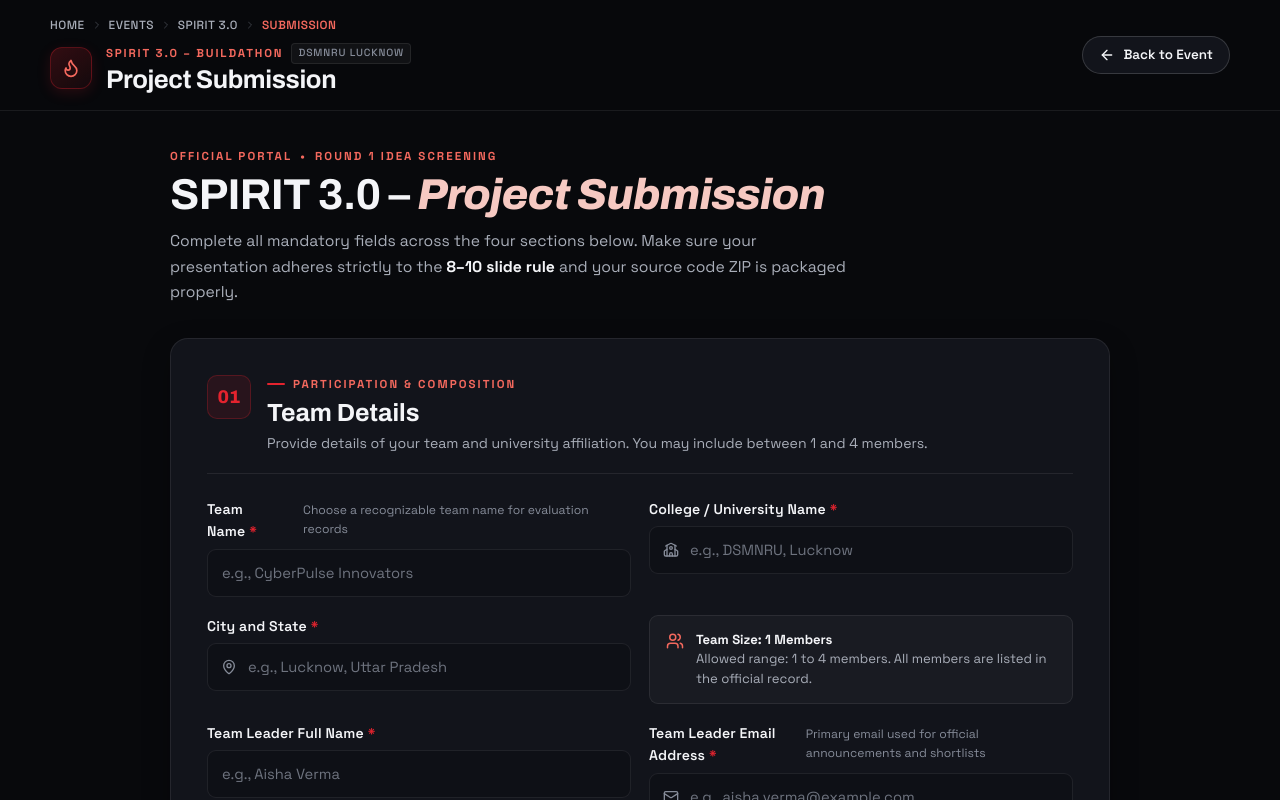
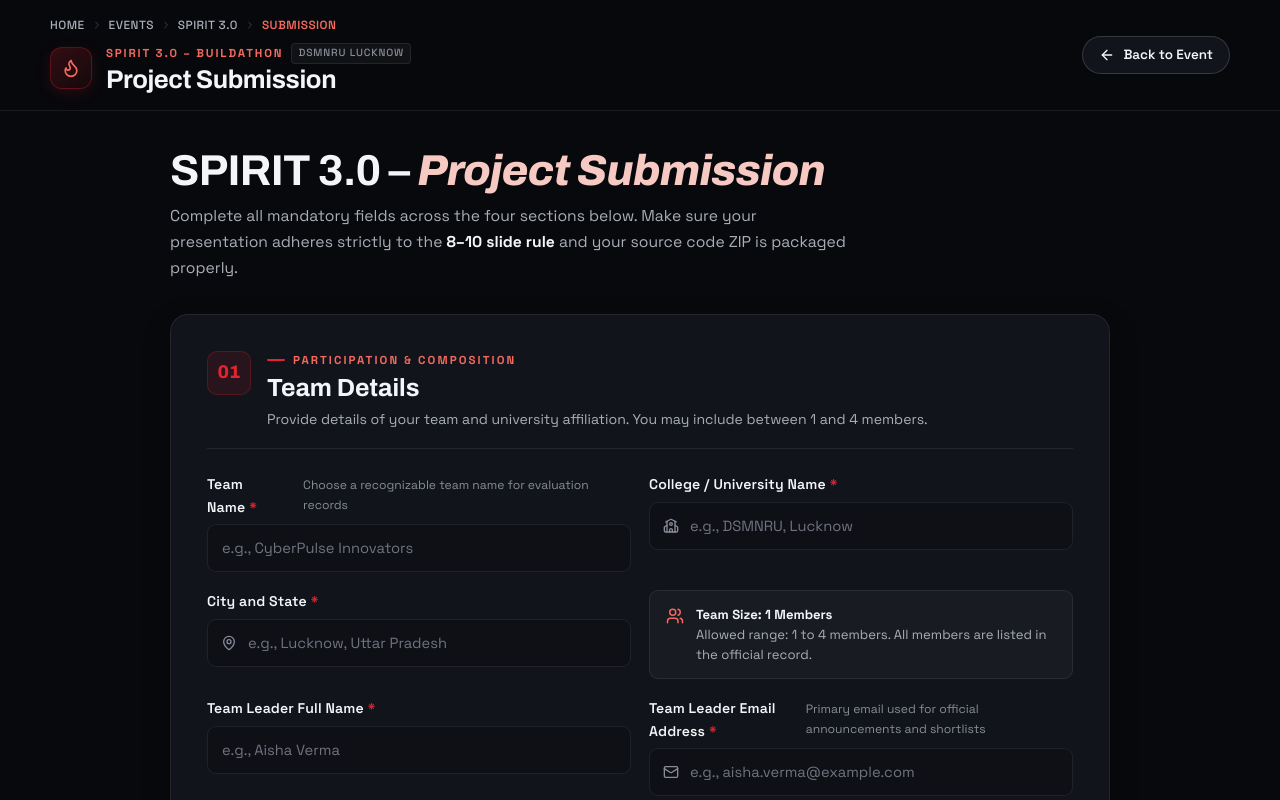
Before and after one commit to TheAfnan/submission-page, a React (Vite) app: page / in a window 1280 px wide. Shown: the top 800 px of the page. Built offline with nearby package versions, Linux system fonts and the light colour scheme.

Commit message:
Remove intro eyebrow text OFFICIAL PORTAL • ROUND 1 IDEA SCREENING

```diff
--- a/src/components/SpiritSubmissionPortal.tsx
+++ b/src/components/SpiritSubmissionPortal.tsx
@@ -318,11 +318,6 @@ export const SpiritSubmissionPortal: React.FC<SpiritSubmissionPortalProps> = ({
 
             {/* Form Title & Introduction */}
             <div className={styles.formIntro}>
-              <div className={styles.introEyebrow}>
-                <span>OFFICIAL PORTAL</span>
-                <span>•</span>
-                <span>ROUND 1 IDEA SCREENING</span>
-              </div>
               <h2 className={styles.introHeading}>
                 SPIRIT 3.0 – <em>Project Submission</em>
               </h2>
```
